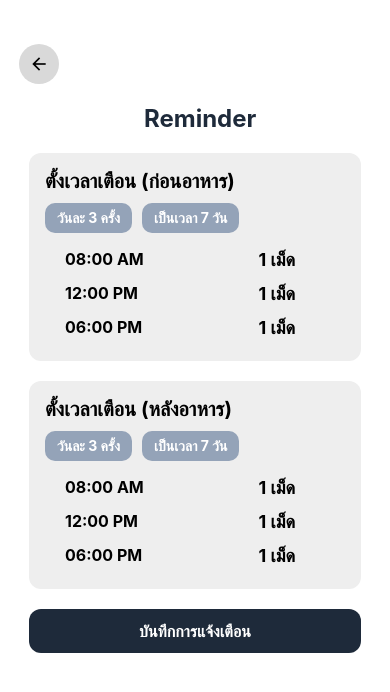
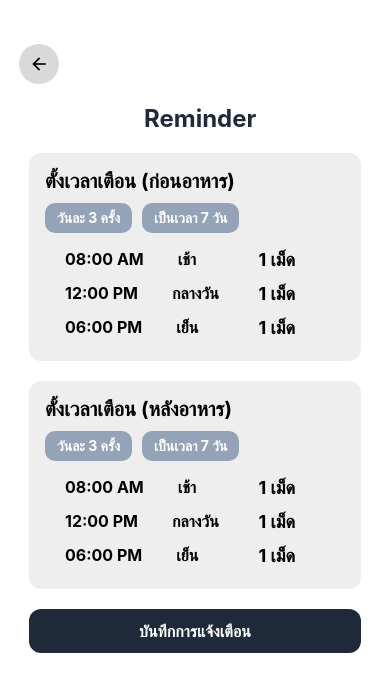
Before and after one commit to ncn-dev/medicine-scan-app, a React Native app: screen /ReminderScreen in a window 390 px wide. Shown: the top 692 px of the page. Built offline with nearby package versions, Linux system fonts and the light colour scheme; no server answers.

Commit message:
update Reminder

```diff
--- a/pages/Detail.js
+++ b/pages/Detail.js
@@ -46,11 +46,12 @@ export default function Detail({ route, navigation }) {
   const detailList = [
     { id: 1, key: "medicinename", label: "ชื่อยา" },
     { id: 2, key: "dose", label: "ปริมาณยา" },
-    { id: 5, key: "mfg", label: "วันที่ผลิต" },
-    { id: 6, key: "exp", label: "วันที่หมดอายุ" },
-    { id: 7, key: "warning", label: "คำเตือน" },
-    { id: 9, key: "usage", label: "วิธีการใช้" },
-    { id: 10, key: "effect", label: "ผลข้างเคียง" },
+    { id: 3, key: "mfg", label: "วันที่ผลิต" },
+    { id: 4, key: "exp", label: "วันที่หมดอายุ" },
+    { id: 5, key: "warning", label: "คำเตือน" },
+    { id: 6, key: "usage", label: "วิธีการใช้" },
+    { id: 7, key: "indication", label: "ข้อบ่งใช้"},
+    { id: 8, key: "effect", label: "ผลข้างเคียง" },
   ];
 
   const faqQuestions = [
--- a/pages/Homepage.js
+++ b/pages/Homepage.js
@@ -24,6 +24,13 @@ export default function Homepage({ route, navigation }) {
   const [visible, setVisible] = useState(false);
   const [pillCount, setPillCount] = useState(0);
   const [isInitialRender, setIsInitialRender] = useState(true)
+
+  const getGreeting = () => {
+    const hour = new Date().getHours();
+    if (hour < 12) return "Good Morning  ☀️";
+    if (hour < 18) return "Good Afternoon ☀️";
+    return "Good Evening 🌙";
+  };
 
   const fetchData = async () => {
     try {
@@ -140,7 +147,7 @@ export default function Homepage({ route, navigation }) {
               paddingHorizontal: 30,
             }}
           >
-            Hi, {fullname}
+            Hi, {getGreeting()}
           </Text>
         </View>
         <View style={{ flex: 1, paddingLeft: 40, paddingRight: 40 }}>
--- a/pages/ReminderScreen.js
+++ b/pages/ReminderScreen.js
@@ -113,15 +113,25 @@ const ReminderScreen = () => {
     Alert.alert("บันทึกสำเร็จ", "ระบบได้บันทึกเวลาแจ้งเตือนเรียบร้อยแล้ว");
   };
 
-
   const formatTime = (hour, minute) => {
     const formattedHour = hour % 12 || 12;
     const ampm = hour < 12 ? "AM" : "PM";
     const formattedMinute = String(minute).padStart(2, "0");
+
+    let period = "";
+    if (hour >= 5 && hour < 11) {
+      period = "เช้า";
+    } else if (hour >= 11 && hour < 16) {
+      period = "กลางวัน";
+    } else if (hour >= 16 && hour < 20) {
+      period = "เย็น";
+    } else {
+      period = "ดึก";
+    }
     return `${String(formattedHour).padStart(
       2,
       "0"
-    )}:${formattedMinute} ${ampm}`;
+    )}:${formattedMinute} ${ampm}         ${period}`;
   };
 
   const now = new Date();
@@ -163,8 +173,12 @@ const ReminderScreen = () => {
     const loadStartDate = async () => {
       const storedStartDate = await AsyncStorage.getItem("startDate");
       const storedNumberOfDays = await AsyncStorage.getItem("numberOfDays");
-      const storedBeforeNumberOfDays = await AsyncStorage.getItem("beforeNumberOfDays");
-      const storedAfterNumberOfDays = await AsyncStorage.getItem("afterNumberOfDays");
+      const storedBeforeNumberOfDays = await AsyncStorage.getItem(
+        "beforeNumberOfDays"
+      );
+      const storedAfterNumberOfDays = await AsyncStorage.getItem(
+        "afterNumberOfDays"
+      );
 
       if (storedStartDate && storedNumberOfDays) {
         const startDate = new Date(storedStartDate);
@@ -196,8 +210,6 @@ const ReminderScreen = () => {
 
     loadStartDate();
   }, []);
-
-
 
   return (
     <ScrollView contentContainerStyle={styles.container}>
@@ -251,9 +263,11 @@ const ReminderScreen = () => {
                 onLongPress={() => {
                   if (beforeMealSchedules.length > 1) {
                     setBeforeMealSchedules(
-                      beforeMealSchedules.slice(0, beforeMealSchedules.length - 1)
+                      beforeMealSchedules.slice(
+                        0,
+                        beforeMealSchedules.length - 1
+                      )
                     );
-
                   }
                 }}
               >
@@ -266,7 +280,8 @@ const ReminderScreen = () => {
             <View style={styles.blueBadge}>
               <TouchableOpacity
                 onPress={() => {
-                  const newDays = beforeNumberOfDays >= 30 ? 1 : beforeNumberOfDays + 1;
+                  const newDays =
+                    beforeNumberOfDays >= 30 ? 1 : beforeNumberOfDays + 1;
                   setBeforeNumberOfDays(newDays);
                 }}
               >
@@ -354,7 +369,8 @@ const ReminderScreen = () => {
             <View style={styles.blueBadge}>
               <TouchableOpacity
                 onPress={() => {
-                  const newDays = afterNumberOfDays >= 14 ? 1 : afterNumberOfDays + 1;
+                  const newDays =
+                    afterNumberOfDays >= 14 ? 1 : afterNumberOfDays + 1;
                   setAfterNumberOfDays(newDays);
                 }}
               >
```
